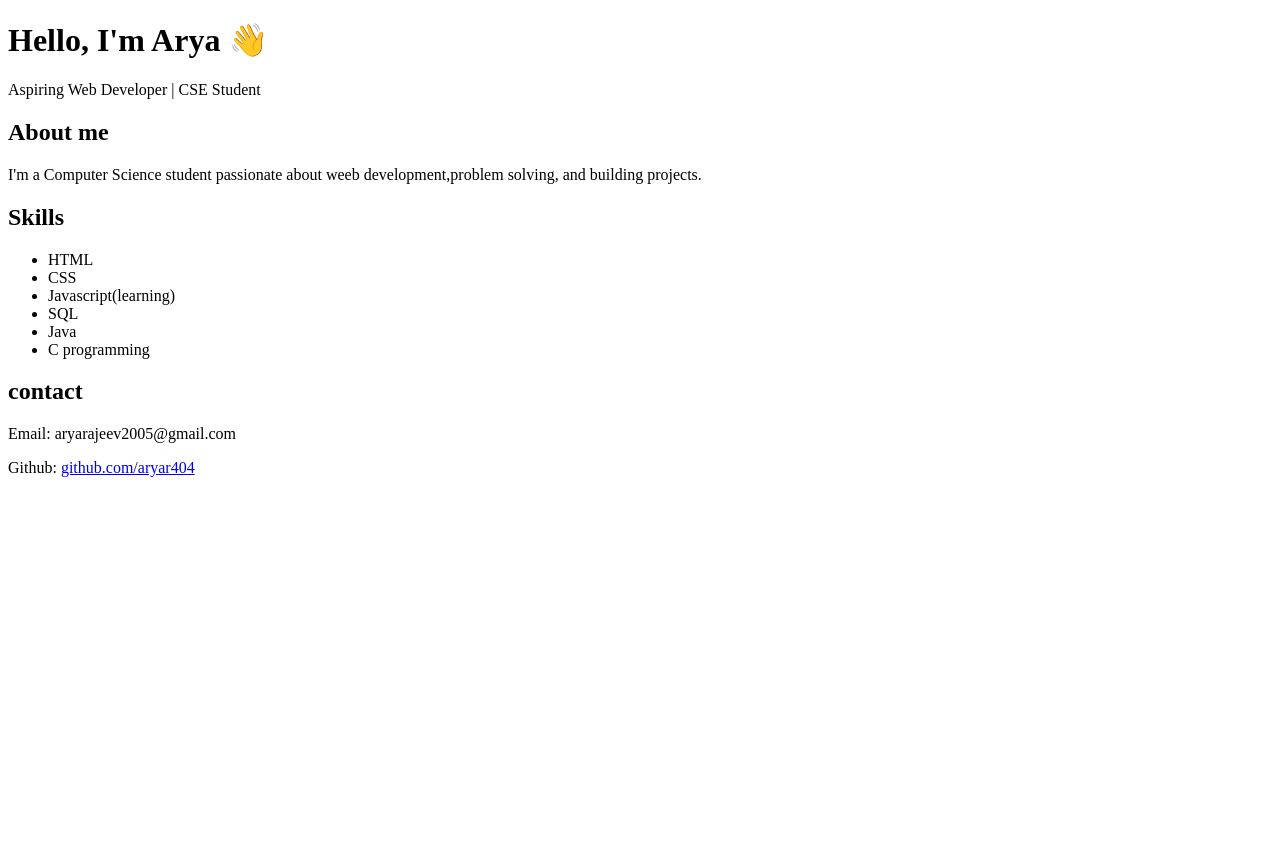
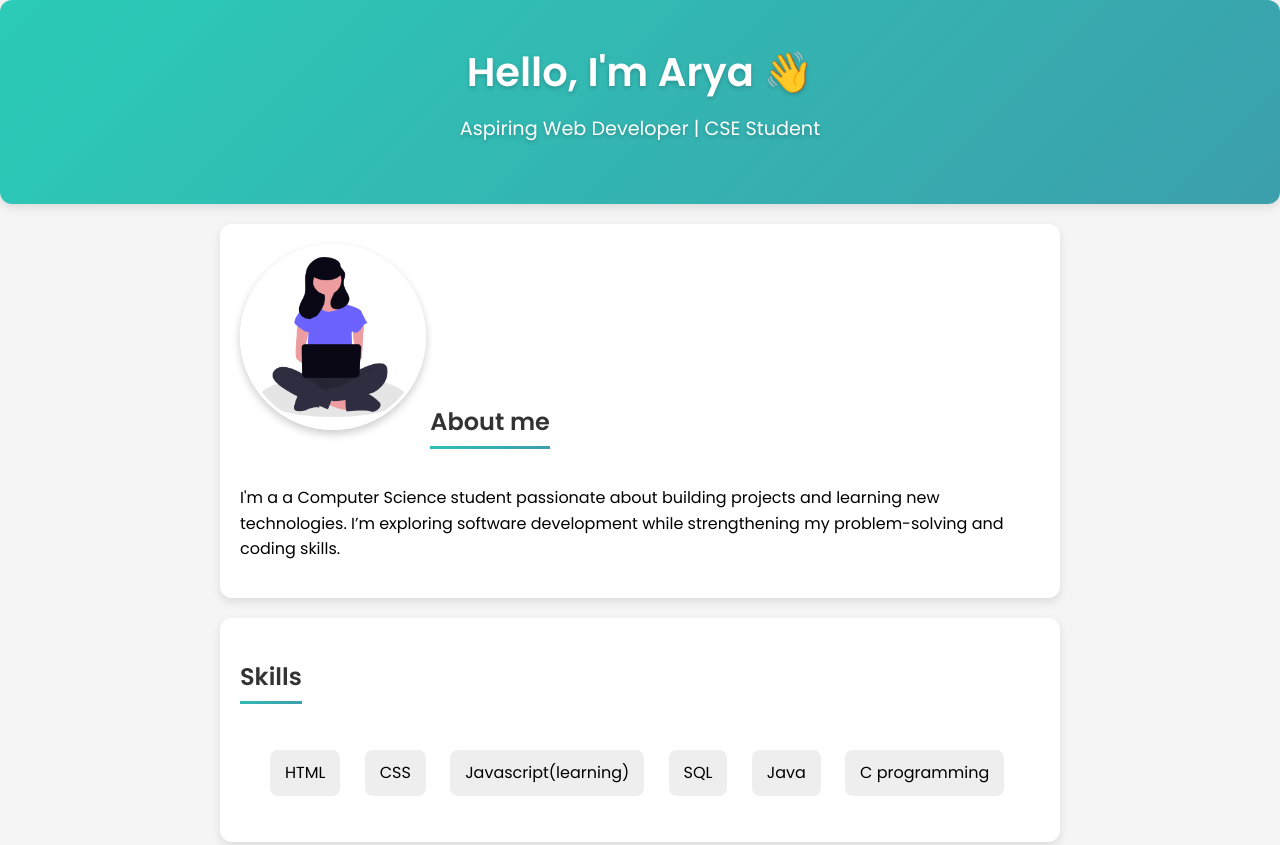
Before and after one commit to aryar404/portfolio, a plain HTML site: page index.html in a window 1280 px wide. Shown: the top 845 px of the page. Before the commit the page ends 800 px from the top, so only its background shows below. Drawn offline with Linux system fonts and the light colour scheme.

Commit message:
initial portfolio

```diff
--- a/index.html
+++ b/index.html
@@ -5,6 +5,8 @@
         <meta name="viewport" content="width=device-width, initial-scale=1.0">
         <title>Arya's Portfolio</title>
         <link rel="stylesheet" href="style.css">
+        <link href="https://fonts.googleapis.com/css2?family=Poppins:wght@400;600&display=swap" rel="stylesheet">
+
     </head>
     <body>
         <header>
@@ -12,8 +14,9 @@
             <p>Aspiring Web Developer | CSE Student</p>
           </header>
           <section id="about">
+            <img src="p.jpg.png" alt="Arya's Photo" class="profile-pic">
             <h2>About me</h2>
-            <p>I'm a Computer Science student passionate about weeb development,problem solving, and building projects.</p>
+            <p>I'm a a Computer Science student passionate about building projects and learning new technologies. I’m exploring software development while strengthening my problem-solving and coding skills.</p>
 
           </section>
           <section id="skills">
--- a/style.css
+++ b/style.css
@@ -1 +1,92 @@
-"body { font-family: sans-serif; background: #f5f5f5; text-align: center; }"
+html {
+    scroll-behavior: smooth;
+  }
+body{
+    font-family: 'Poppins', sans-serif;
+    margin: 0;
+    padding: 0;
+    background-color: #f5f5f5;
+    line-height:1.6;
+}
+header{
+    text-align: center;
+    background: linear-gradient(135deg,#2bccb7,#3c9fac);
+    color: white;
+    padding: 40px 20px;
+    border-radius: 12px;
+    box-shadow: 0px 4px 10px rgba(0,0,0,0.1);
+}
+header h1{
+    margin: 0;
+    font-size: 2.5rem;
+    text-align: center;
+    text-shadow: 0 2px 4px rgba(0,0,0,0.2);
+}header p {
+    margin-top: 10px;
+    font-size: 1.2rem;
+    text-shadow: 0 2px 4px rgba(0,0,0,0.2);
+  }
+
+  /* Section styling */
+  section {
+    max-width: 800px;
+    margin: 20px auto;
+    background: white;
+    padding: 20px;
+    border-radius: 12px;
+    box-shadow: 0px 4px 10px rgba(0,0,0,0.1);
+    animation: fadeIn 1s ease-in;
+  }
+
+@keyframes fadeIn {
+    from { opacity: 0; transform: translateY(20px); }
+    to { opacity: 1; transform: translateY(0); }
+  }
+
+  h2 {
+    color: #333;
+
+        display: inline-block;
+        border-bottom: 3px solid transparent;
+        border-image: linear-gradient(135deg, #2bccb7, #3c9fac);
+        border-image-slice: 1;
+        padding-bottom: 5px;
+      }
+
+
+
+  ul {
+    list-style-type: square;
+    padding-left: 20px;
+  }
+
+  /* Links */
+  a {
+    color: #4CAF50;
+    text-decoration: none;
+  }
+  a:hover {
+    text-decoration: underline;
+  }
+  #skills li {
+    display: inline-block;
+    margin: 10px;
+    padding: 10px 15px;
+    background: #eee;
+    border-radius: 8px;
+    transition: transform 0.3s, background 0.3s;
+  }
+
+  #skills li:hover {
+    transform: scale(1.1);
+    background:linear-gradient(135deg,#2bccb7,#3c9fac);
+    color: white;
+  }
+  .profile-pic {
+    width: 180px;
+    height: 180px;
+    border-radius: 50%;  /* makes it a circle */
+    object-fit: cover;   /* crops neatly */
+    box-shadow: 0 4px 8px rgba(0,0,0,0.2);
+    border: 3px solid white; /* optional for contrast */
+  }
```
Also changed, not shown: p.jpg.png (added).
